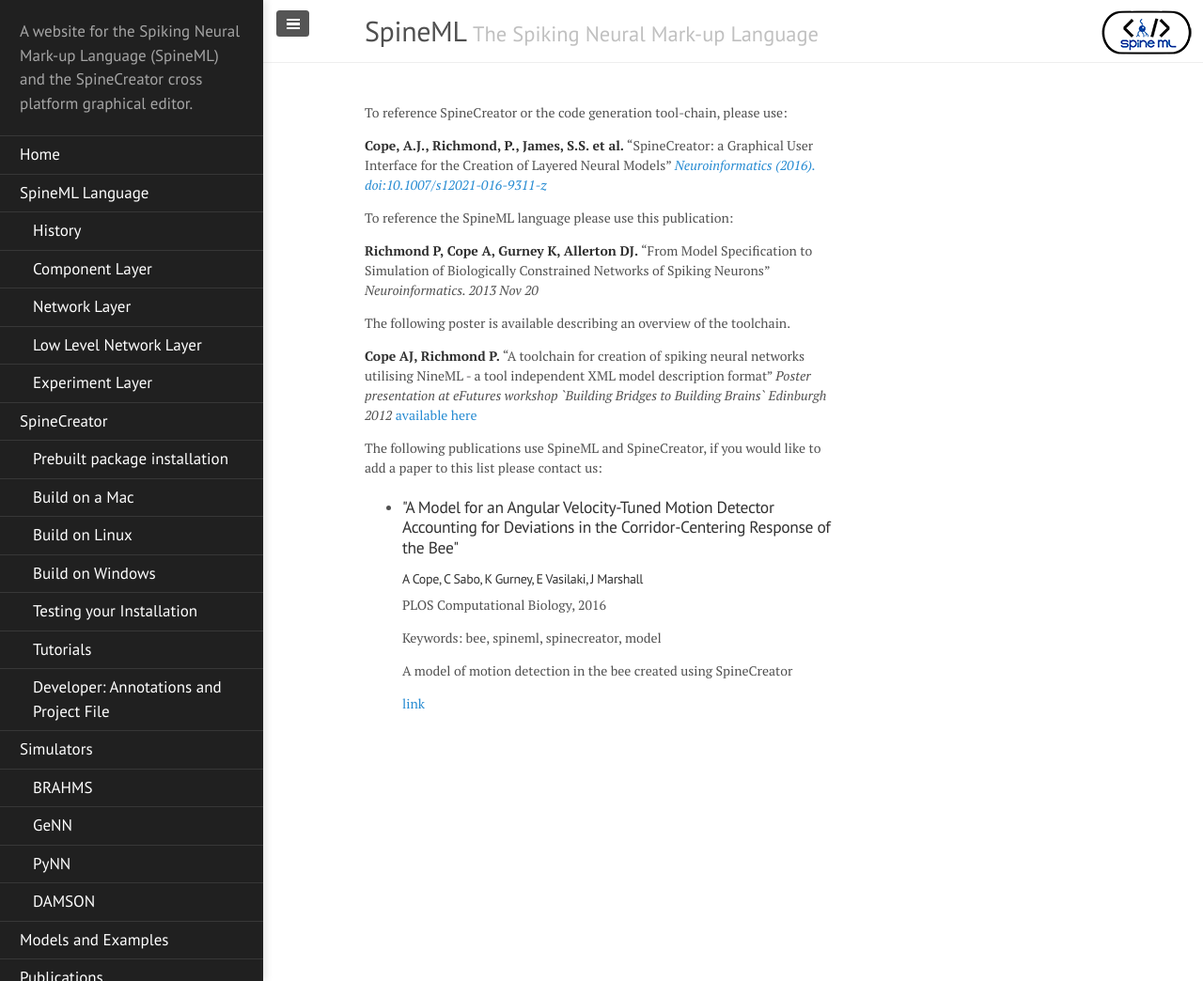
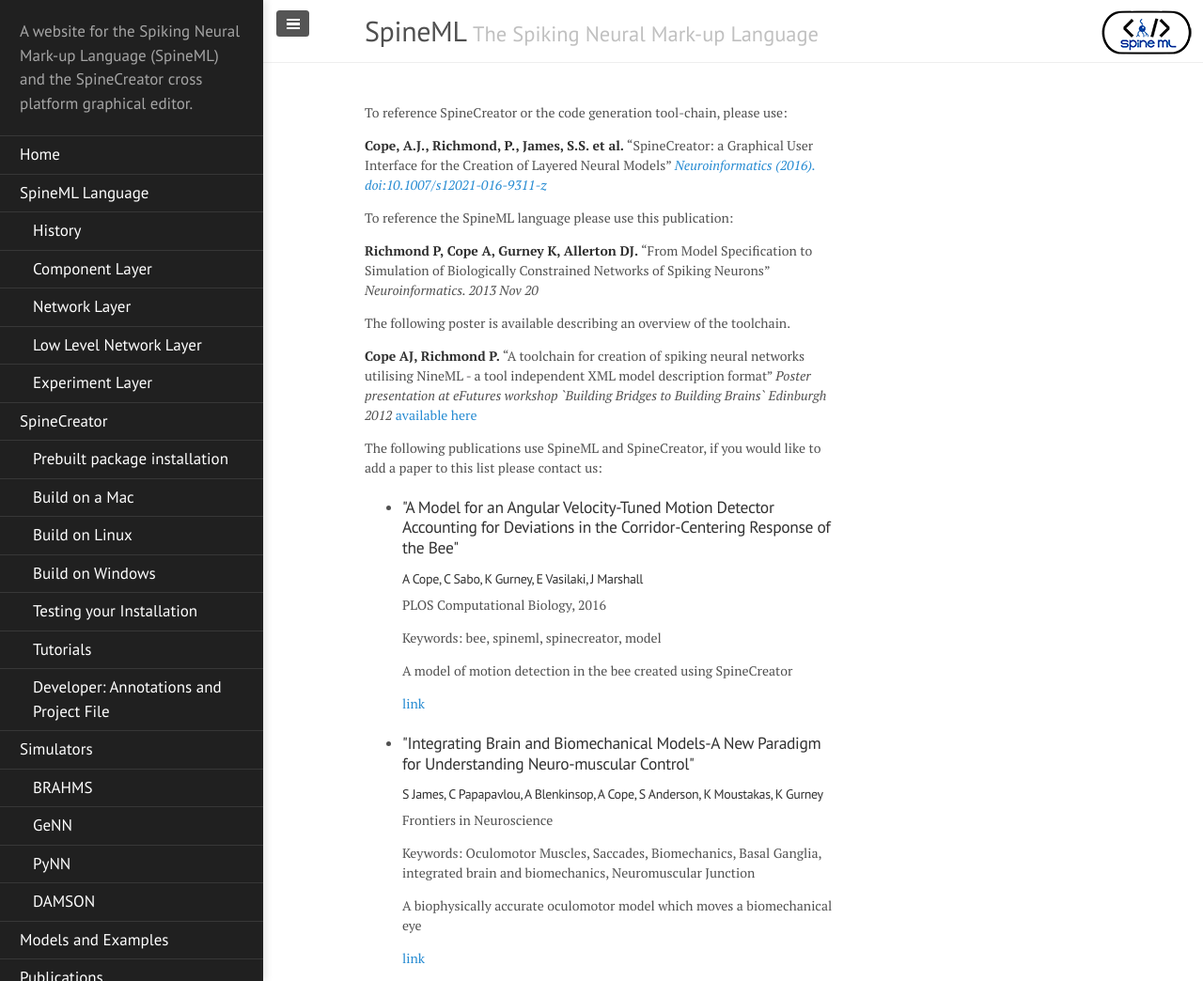
Before and after one commit to SpineML/spineml.github.io, a Jekyll site: the page built from publications/index.md, in a window 1280 px wide and 1044 px high. Shown: the whole window at 94% size. Built offline with Jekyll 4.4.1, drawn with Linux system fonts in a browser that asks for light colours; nearby versions of some CDN libraries; library files that are not in the unit come from our copies; some of the changed lines change nothing that is shown.

Commit message:
Adds Seb's Frontiers paper as a 'uses SpineCreator' paper

```diff
--- a/_data/papers.yml
+++ b/_data/papers.yml
@@ -6,3 +6,50 @@
   url: "http://journals.plos.org/ploscompbiol/article?id=10.1371/journal.pcbi.1004887"
   keywords: "bee, spineml, spinecreator, model"
   bib:
+
+- title: "Integrating Brain and Biomechanical Models-A New Paradigm
+  for Understanding Neuro-muscular Control"
+  author-list: "S James, C Papapavlou, A Blenkinsop, A Cope, S
+  Anderson, K Moustakas, K Gurney"
+  publication: "Frontiers in Neuroscience"
+  description: "A biophysically accurate oculomotor model which moves
+  a biomechanical eye"
+  abstract: "To date, realistic models of how the central nervous
+  system governs behaviour have been restricted in scope to the brain,
+  brainstem or spinal column, as if these existed as disembodied
+  organs. Further, the model is often exercised in relation to an in
+  vivo physiological experiment with input comprising an impulse, a
+  periodic signal or constant activation, and output as a pattern of
+  neural activity in one or more neural populations. Any link to
+  behaviour is inferred only indirectly via these activity
+  patterns. We argue that to discover the principles of operation of
+  neural systems, it is necessary to express their behaviour in terms
+  of physical movements of a realistic motor system, and to supply
+  inputs that mimic sensory experience. To do this with confidence, we
+  must connect our brain models to neuro-muscular models and provide
+  relevant visual and proprioceptive feedback signals, thereby closing
+  the loop of the simulation. This paper describes an effort to
+  develop just such an integrated brain and biomechanical system using
+  a number of pre-existing models. It describes a model of the
+  saccadic oculomotor system incorporating a neuromuscular model of
+  the eye and its six extraocular muscles. The position of the eye
+  determines how illumination of a retinotopic input population
+  projects information about the location of a saccade target into the
+  system. A pre-existing saccadic burst generator model was
+  incorporated into the system, which generated motoneuron activity
+  patterns suitable for driving the biomechanical eye. The model was
+  demonstrated to make accurate saccades to a target luminance under a
+  set of environmental constraints. Challenges encountered in the
+  development of this model showed the importance of this integrated
+  modelling approach. Thus, we exposed shortcomings in individual
+  model components which were only apparent when these were supplied
+  with the more plausible inputs available in a closed loop
+  design. Consequently we were able to suggest missing functionality
+  which the system would require to reproduce more realistic
+  behaviour. The construction of such closed-loop animal models
+  constitutes a new paradigm of computational neurobehaviour and
+  promises a more thoroughgoing approach to our understanding of the
+  brain's function as a controller for movement and behaviour."
+  url: "https://www.frontiersin.org/articles/10.3389/fnins.2018.00039/full"
+  keywords: "Oculomotor Muscles, Saccades, Biomechanics, Basal Ganglia, integrated brain and biomechanics, Neuromuscular Junction"
+  bib:
```
